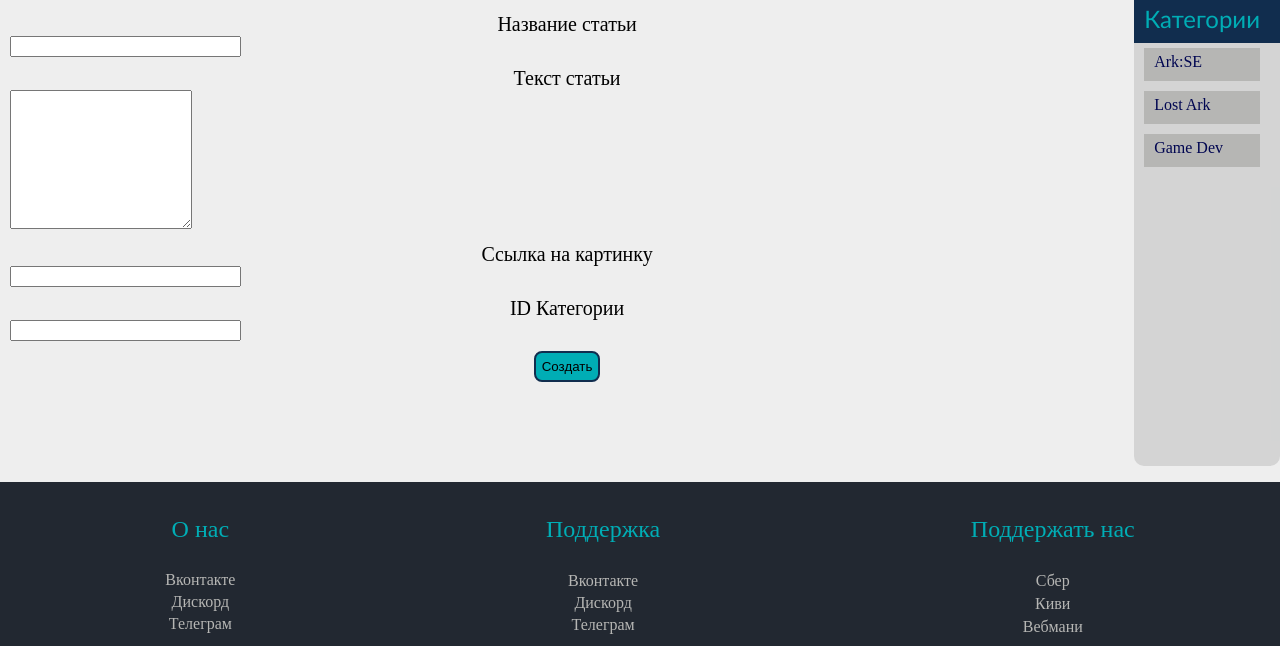
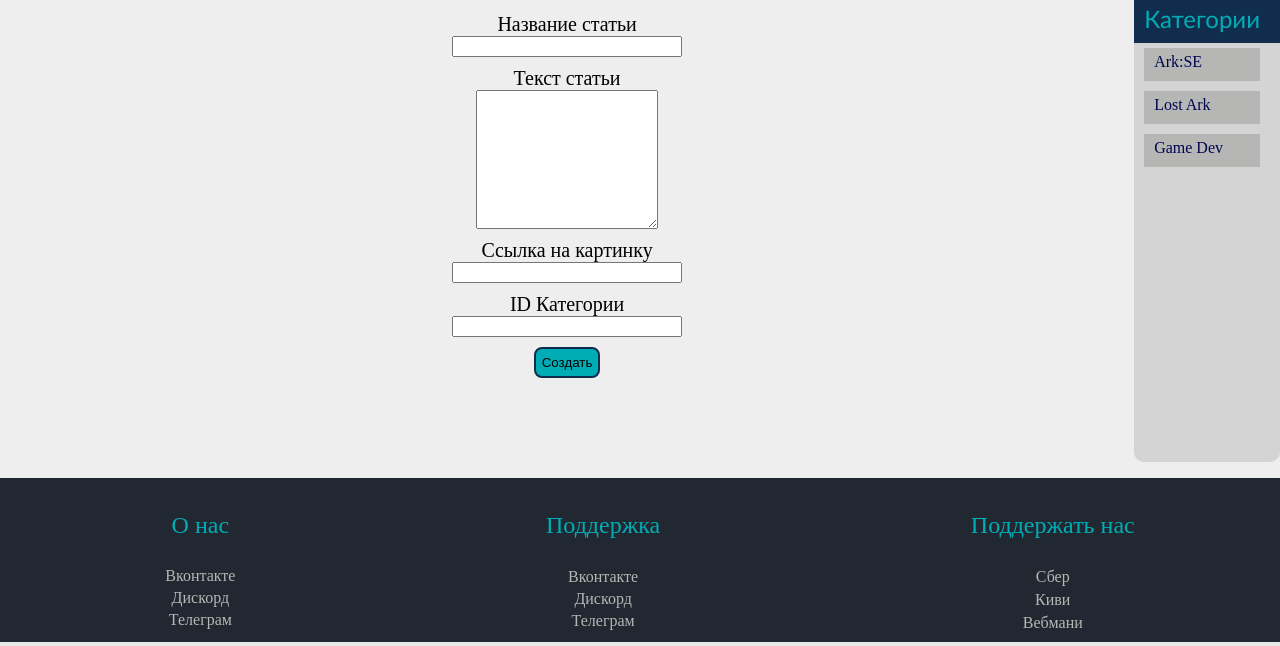
Before and after one commit to 51Sirius/game_blog, a Flask app: page /create_article in a window 1280 px wide. Shown: the part 322-968 px from the top of the page. Run offline with Flask 2, Linux system fonts and the light colour scheme; a user stored in the database is signed in; data comes from the database, SQL or seed files in the repository; grey boxes are pictures that could not be loaded.

Commit message:
Corrects in styles align items

```diff
--- a/static/new_article.css
+++ b/static/new_article.css
@@ -21,6 +21,9 @@
     font-size: 20px;
 }
 .form-block {
+    display: flex;
+    flex-direction: column;
+    align-items: center;
     margin-top: 10px;
     width: 100%;
 }
```
